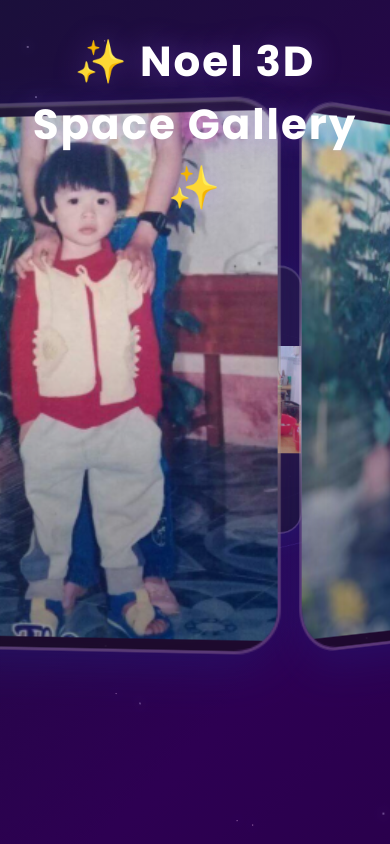
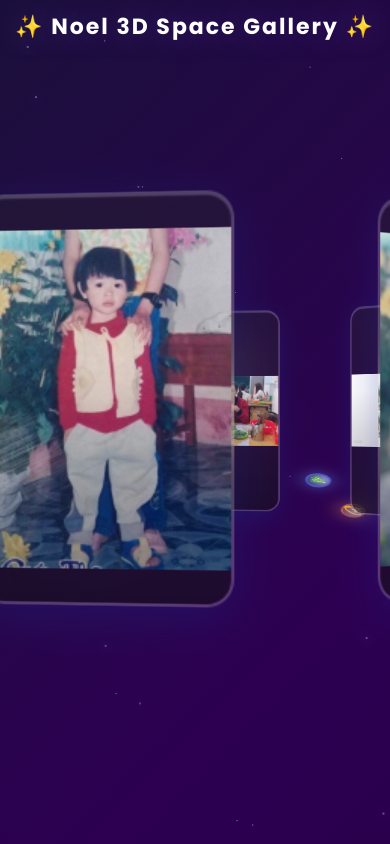
Before and after one commit to lehoanphuc-code/Noel-Gallery, a plain HTML site: page index.html in a window 390 px wide. Shown: the top 844 px of the page. Drawn offline with Linux system fonts and the light colour scheme.

Commit message:
responsive

```diff
--- a/index.html
+++ b/index.html
@@ -48,8 +48,8 @@ body {
     top: 50%;
     left: 50%;
     transform: translate(-50%, -50%);
-    width: 600px;
-    height: 600px;
+    width: 350px;
+    height: 350px;
     transform-style: preserve-3d;
     animation: rotateSun 200s linear infinite;
 }
@@ -63,10 +63,10 @@ body {
     position: absolute;
     top: 50%;
     left: 50%;
-    width: 80px;
-    height: 80px;
-    margin-left: -40px;
-    margin-top: -40px;
+    width: 50px;
+    height: 50px;
+    margin-left: -25px;
+    margin-top: -25px;
     border-radius: 50%;
     background: radial-gradient(circle at 35% 35%, rgba(255, 200, 100, 0.6), rgba(255, 100, 50, 0.4));
     box-shadow:
@@ -86,9 +86,9 @@ body {
     transform-style: preserve-3d;
 }
 
-.orbit-1 { width: 200px; height: 200px; animation: orbit1 15s linear infinite; }
-.orbit-2 { width: 320px; height: 320px; animation: orbit2 25s linear infinite; }
-.orbit-3 { width: 450px; height: 450px; animation: orbit3 35s linear infinite; }
+.orbit-1 { width: 120px; height: 120px; animation: orbit1 15s linear infinite; }
+.orbit-2 { width: 200px; height: 200px; animation: orbit2 25s linear infinite; }
+.orbit-3 { width: 280px; height: 280px; animation: orbit3 35s linear infinite; }
 
 @keyframes orbit1 {
     from { transform: translate(-50%, -50%) rotateX(0deg) rotateZ(0deg); }
@@ -129,12 +129,12 @@ body {
     z-index: 2;
 }
 
-.planet-1 { width: 50px; height: 50px; background: radial-gradient(circle at 35% 35%, rgba(100, 150, 255, 0.5), rgba(50, 100, 200, 0.3)); box-shadow: 0 0 20px rgba(100, 150, 255, 0.6); border: 2px solid rgba(100, 150, 255, 0.4); }
-.planet-2 { width: 45px; height: 45px; background: radial-gradient(circle at 35% 35%, rgba(255, 150, 100, 0.5), rgba(200, 100, 50, 0.3)); box-shadow: 0 0 20px rgba(255, 150, 100, 0.6); border: 2px solid rgba(255, 150, 100, 0.4); }
-.planet-3 { width: 55px; height: 55px; background: radial-gradient(circle at 35% 35%, rgba(150, 200, 100, 0.5), rgba(100, 150, 50, 0.3)); box-shadow: 0 0 20px rgba(150, 200, 100, 0.6); border: 2px solid rgba(150, 200, 100, 0.4); }
-.planet-4 { width: 40px; height: 40px; background: radial-gradient(circle at 35% 35%, rgba(200, 100, 200, 0.5), rgba(150, 50, 150, 0.3)); box-shadow: 0 0 20px rgba(200, 100, 200, 0.6); border: 2px solid rgba(200, 100, 200, 0.4); }
-.planet-5 { width: 48px; height: 48px; background: radial-gradient(circle at 35% 35%, rgba(255, 200, 100, 0.5), rgba(200, 150, 50, 0.3)); box-shadow: 0 0 20px rgba(255, 200, 100, 0.6); border: 2px solid rgba(255, 200, 100, 0.4); }
-.planet-6 { width: 52px; height: 52px; background: radial-gradient(circle at 35% 35%, rgba(100, 200, 200, 0.5), rgba(50, 150, 150, 0.3)); box-shadow: 0 0 20px rgba(100, 200, 200, 0.6); border: 2px solid rgba(100, 200, 200, 0.4); }
+.planet-1 { width: 35px; height: 35px; background: radial-gradient(circle at 35% 35%, rgba(100, 150, 255, 0.5), rgba(50, 100, 200, 0.3)); box-shadow: 0 0 20px rgba(100, 150, 255, 0.6); border: 2px solid rgba(100, 150, 255, 0.4); }
+.planet-2 { width: 32px; height: 32px; background: radial-gradient(circle at 35% 35%, rgba(255, 150, 100, 0.5), rgba(200, 100, 50, 0.3)); box-shadow: 0 0 20px rgba(255, 150, 100, 0.6); border: 2px solid rgba(255, 150, 100, 0.4); }
+.planet-3 { width: 38px; height: 38px; background: radial-gradient(circle at 35% 35%, rgba(150, 200, 100, 0.5), rgba(100, 150, 50, 0.3)); box-shadow: 0 0 20px rgba(150, 200, 100, 0.6); border: 2px solid rgba(150, 200, 100, 0.4); }
+.planet-4 { width: 30px; height: 30px; background: radial-gradient(circle at 35% 35%, rgba(200, 100, 200, 0.5), rgba(150, 50, 150, 0.3)); box-shadow: 0 0 20px rgba(200, 100, 200, 0.6); border: 2px solid rgba(200, 100, 200, 0.4); }
+.planet-5 { width: 34px; height: 34px; background: radial-gradient(circle at 35% 35%, rgba(255, 200, 100, 0.5), rgba(200, 150, 50, 0.3)); box-shadow: 0 0 20px rgba(255, 200, 100, 0.6); border: 2px solid rgba(255, 200, 100, 0.4); }
+.planet-6 { width: 36px; height: 36px; background: radial-gradient(circle at 35% 35%, rgba(100, 200, 200, 0.5), rgba(50, 150, 150, 0.3)); box-shadow: 0 0 20px rgba(100, 200, 200, 0.6); border: 2px solid rgba(100, 200, 200, 0.4); }
 
 .particle {
     position: absolute;
@@ -371,6 +371,172 @@ body {
     color: rgba(255, 255, 255, 0.85);
     white-space: pre-wrap;
 }
+
+/* ============ RESPONSIVE DESIGN ============ */
+
+/* Tablet (768px - 1024px) */
+@media (max-width: 1024px) {
+    .title {
+        font-size: 36px;
+    }
+
+    .carousel {
+        width: 280px;
+        height: 380px;
+    }
+
+    .card {
+        width: 240px;
+        height: 340px;
+    }
+
+    .solar-system {
+        width: 300px;
+        height: 300px;
+    }
+
+    .orbit-1 { width: 100px; height: 100px; }
+    .orbit-2 { width: 170px; height: 170px; }
+    .orbit-3 { width: 240px; height: 240px; }
+
+    .planet {
+        font-size: 18px;
+    }
+}
+
+/* Mobile (320px - 768px) */
+@media (max-width: 768px) {
+    .title {
+        font-size: 28px;
+        top: 15px;
+    }
+
+    .carousel {
+        width: 240px;
+        height: 340px;
+    }
+
+    .card {
+        width: 200px;
+        height: 300px;
+        border-radius: 20px;
+    }
+
+    .card:hover {
+        transform: scale(1.03) rotateZ(1deg);
+    }
+
+    .solar-system {
+        width: 240px;
+        height: 240px;
+    }
+
+    .sun {
+        width: 35px;
+        height: 35px;
+        margin-left: -17.5px;
+        margin-top: -17.5px;
+    }
+
+    .orbit-1 { width: 80px; height: 80px; }
+    .orbit-2 { width: 140px; height: 140px; }
+    .orbit-3 { width: 200px; height: 200px; }
+
+    .planet-1 { width: 28px; height: 28px; }
+    .planet-2 { width: 26px; height: 26px; }
+    .planet-3 { width: 30px; height: 30px; }
+    .planet-4 { width: 25px; height: 25px; }
+    .planet-5 { width: 27px; height: 27px; }
+    .planet-6 { width: 29px; height: 29px; }
+
+    .planet {
+        font-size: 16px;
+    }
+
+    .modal-content {
+        max-width: 90%;
+        padding: 30px 20px;
+        border-radius: 30px;
+    }
+
+    .modal-title {
+        font-size: 24px;
+    }
+
+    .modal-message {
+        font-size: 14px;
+    }
+
+    .modal-close {
+        width: 35px;
+        height: 35px;
+        font-size: 20px;
+        top: 15px;
+        right: 15px;
+    }
+}
+
+/* Small Mobile (320px - 480px) */
+@media (max-width: 480px) {
+    .title {
+        font-size: 22px;
+        top: 10px;
+    }
+
+    .carousel {
+        width: 200px;
+        height: 300px;
+    }
+
+    .card {
+        width: 170px;
+        height: 270px;
+        border-radius: 18px;
+    }
+
+    .solar-system {
+        width: 200px;
+        height: 200px;
+    }
+
+    .sun {
+        width: 30px;
+        height: 30px;
+        margin-left: -15px;
+        margin-top: -15px;
+    }
+
+    .orbit-1 { width: 70px; height: 70px; }
+    .orbit-2 { width: 120px; height: 120px; }
+    .orbit-3 { width: 170px; height: 170px; }
+
+    .planet-1 { width: 24px; height: 24px; }
+    .planet-2 { width: 22px; height: 22px; }
+    .planet-3 { width: 26px; height: 26px; }
+    .planet-4 { width: 20px; height: 20px; }
+    .planet-5 { width: 23px; height: 23px; }
+    .planet-6 { width: 25px; height: 25px; }
+
+    .planet {
+        font-size: 14px;
+    }
+
+    .modal-content {
+        max-width: 95%;
+        padding: 25px 15px;
+        border-radius: 25px;
+    }
+
+    .modal-title {
+        font-size: 20px;
+        margin-bottom: 10px;
+    }
+
+    .modal-message {
+        font-size: 13px;
+        line-height: 1.5;
+    }
+}
 </style>
 </head>
 
```
